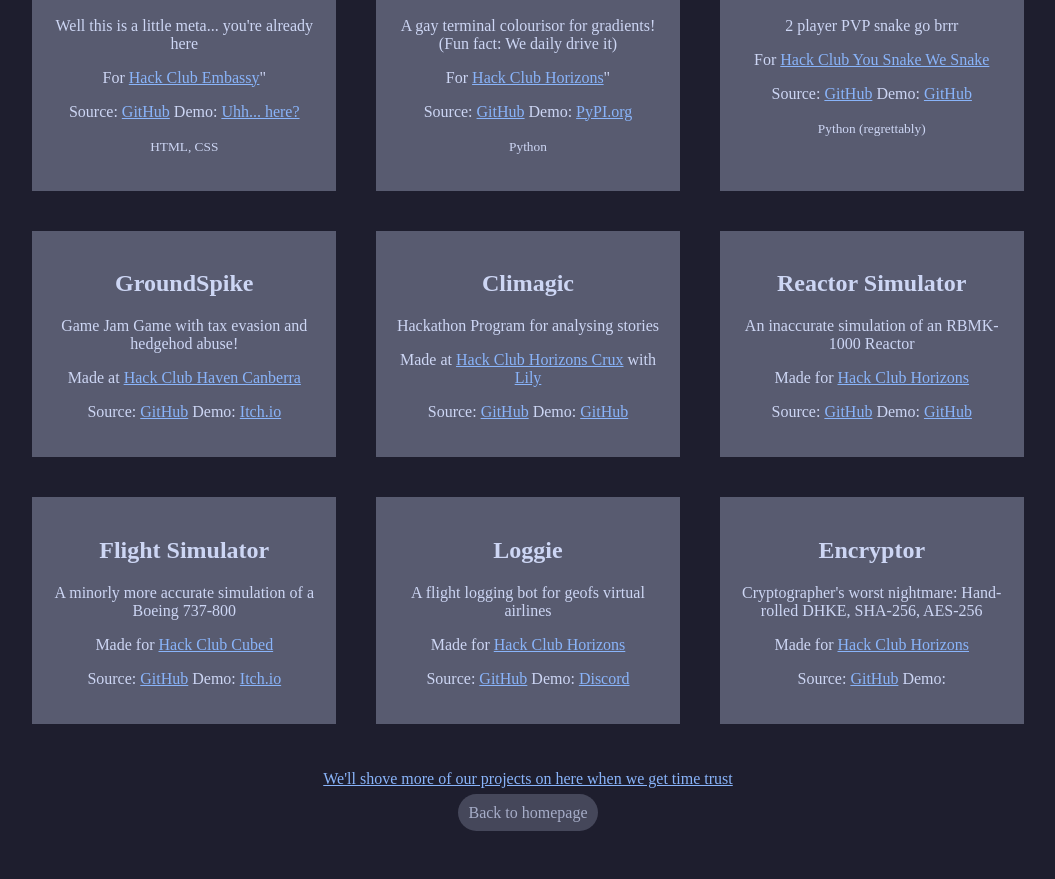
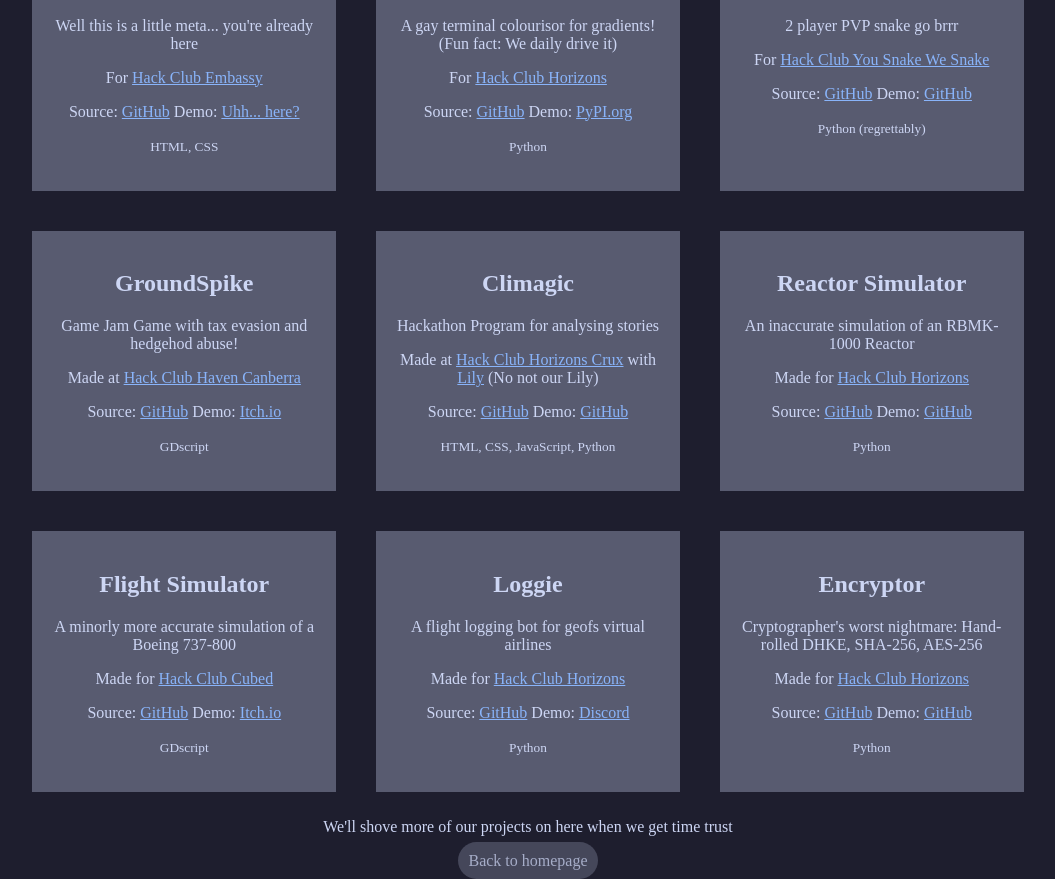
Before and after one commit to SurfyGalaxy/Personal-Site, a plain HTML site: page projects.html in a window 1280 px wide. Shown: the part 495-1374 px from the top of the page, without its empty margins (112-1167 px from the left). Before the commit the page ends 1326 px from the top, so only its background shows below. Drawn offline with Linux system fonts and the light colour scheme.

Commit message:
make it look betterer

```diff
--- a/projects.html
+++ b/projects.html
@@ -35,14 +35,14 @@
                 <article class="project">
                     <h2>Personal site</h2>
                     <p>Well this is a little meta... you're already here</p>
-                    <p>For <a href="https://embassy.hackclub.com">Hack Club Embassy</a>"</p>
+                    <p>For <a href="https://embassy.hackclub.com">Hack Club Embassy</a></p>
                     <p>Source: <a href="https://github.com/SurfyGalaxy/Personal-Site">GitHub</a> Demo: <a href="index.html">Uhh... here?</a></p>
                     <p><small>HTML, CSS</small></p>
                 </article>
                 <article class="project">
                     <h2>Kalido</h2>
                     <p>A gay terminal colourisor for gradients! (Fun fact: We daily drive it)</p>
-                    <p>For <a href="https://horizons.hackclub.com">Hack Club Horizons</a>"</p>
+                    <p>For <a href="https://horizons.hackclub.com">Hack Club Horizons</a></p>
                     <p>Source: <a href="https://github.com/SurfyGalaxy/kalido">GitHub</a> Demo: <a href="https://pypi.org/project/kalido">PyPI.org</a></p>
                     <p><small>Python</small></p>
                 </article>
@@ -58,36 +58,42 @@
                     <p>Game Jam Game with tax evasion and hedgehod abuse!</p>
                     <p>Made at <a href="https://haven.hackclub.com">Hack Club Haven Canberra</a></p>
                     <p>Source: <a href="https://github.com/SurfyGalaxy/haven">GitHub</a> Demo: <a href="https://surfygalaxy.itch.io/groundspike">Itch.io</a></p>
+                    <p><small>GDscript</small></p>
                 </article>
                 <article class="project">
                     <h2>Climagic</h2>
                     <p>Hackathon Program for analysing stories</p>
-                    <p>Made at <a href="https://crux.hackclub.com">Hack Club Horizons Crux</a> with <a href="https://sometgirl.online">Lily</a></p>
+                    <p>Made at <a href="https://crux.hackclub.com">Hack Club Horizons Crux</a> with <a href="https://sometgirl.online">Lily</a> (No not our Lily)</p>
                     <p>Source: <a href="https://github.com/SurfyGalaxy/Climagic">GitHub</a> Demo: <a href="https://github.com/SurfyGalaxy/Climagic/releases">GitHub</a></p>
+                    <p><small>HTML, CSS, JavaScript, Python</small></p>
                 </article>
                 <article class="project">
                     <h2>Reactor Simulator</h2>
                     <p>An inaccurate simulation of an RBMK-1000 Reactor</p>
                     <p>Made for <a href="https://horizons.hackclub.com">Hack Club Horizons</a></p>
                     <p>Source: <a href="https://github.com/SurfyGalaxy/Reactor-Simulator">GitHub</a> Demo: <a href="https://github.com/SurfyGalaxy/Reactor-Simulator/releases">GitHub</a></p>
+                    <p><small>Python</small></p>
                 </article>
                 <article class="project">
                     <h2>Flight Simulator</h2>
                     <p>A minorly more accurate simulation of a Boeing 737-800</p>
                     <p>Made for <a href="https://cubed.hackclub.com">Hack Club Cubed</a></p>
                     <p>Source: <a href="https://github.com/SurfyGalaxy/flight-sim">GitHub</a> Demo: <a href="https://surfygalaxy.itch.io/surfys-flight-sim">Itch.io</a></p>
+                    <p><small>GDscript</small></p>
                 </article>
                 <article class="project">
                     <h2>Loggie</h2>
                     <p>A flight logging bot for geofs virtual airlines</p>
                     <p>Made for <a href="https://horizons.hackclub.com">Hack Club Horizons</a></p>
                     <p>Source: <a href="https://github.com/SurfyGalaxy/Loggie">GitHub</a> Demo: <a href="https://discord.com/oauth2/authorize?client_id=1533829807140241690&permissions=2147551232&integration_type=0&scope=bot+applications.commands">Discord</a></p>
+                    <p><small>Python</small></p>
                 </article>
                 <article class="project">
                     <h2>Encryptor</h2>
                     <p>Cryptographer's worst nightmare: Hand-rolled DHKE, SHA-256, AES-256</p>
                     <p>Made for <a href="https://horizons.hackclub.com">Hack Club Horizons</a></p>
-                    <p>Source: <a href="https://github.com/SurfyGalaxy/Encrypter">GitHub</a> Demo: <a href="https://github.com/SurfyGalaxy/Encrypter/releases"</p>
+                    <p>Source: <a href="https://github.com/SurfyGalaxy/Encrypter">GitHub</a> Demo: <a href="https://github.com/SurfyGalaxy/Encrypter/releases">GitHub</a></p>
+                    <p><small>Python</small></p>
                 </article>
             </div>
         </main>
```
